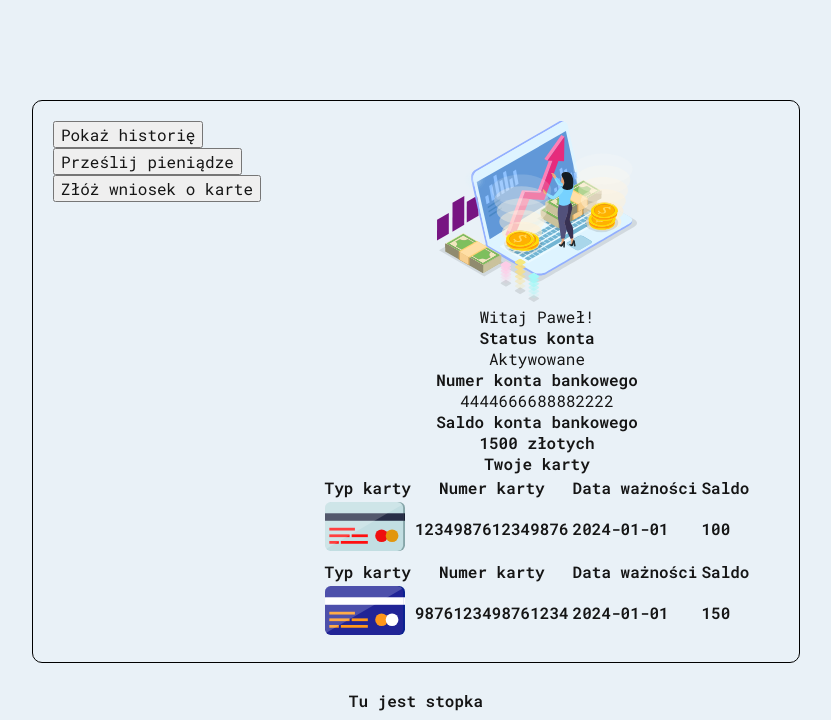
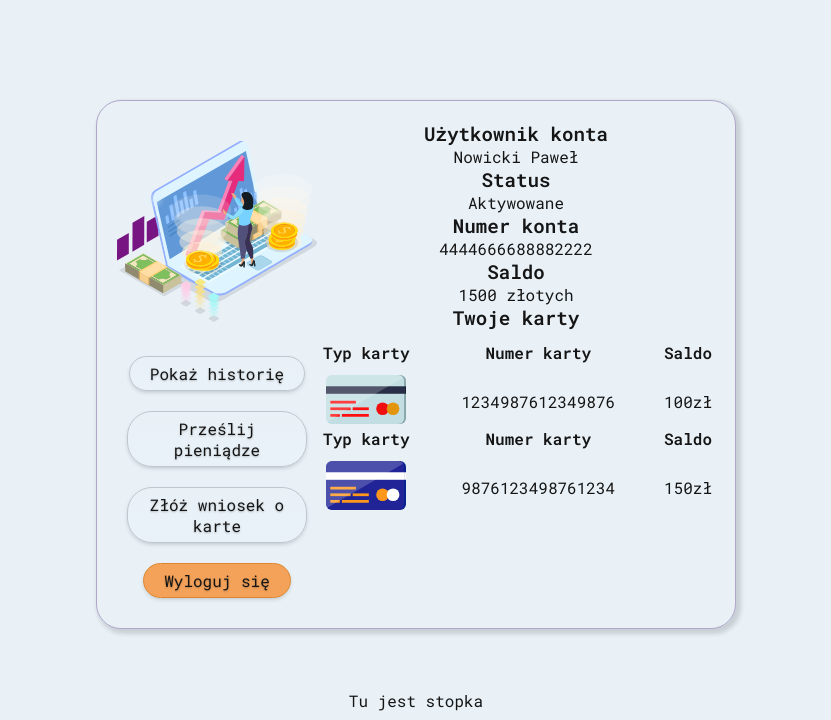
Before and after one commit to dzekon/Simple-Web-Bank-Application, a PHP site: page /login.php in a window 1280 px wide. Shown: the part 80-800 px from the top of the page, without its empty margins (224-1055 px from the left). Run offline with PHP 8.4, Linux system fonts and the light colour scheme; a user stored in the database is signed in; data comes from the database, SQL or seed files in the repository.

Commit message:
Add history_panel

```diff
--- a/css/style.css
+++ b/css/style.css
@@ -225,24 +225,112 @@ main .login .login__signon {
     display: none;
 }
 
-main .login .login__panel {
+main .login .login__panel--account {
     display: grid;
     grid-template-columns: 1fr 2fr;
     margin:100px auto 0px;
     padding: 20px;
-    border: 1px solid black;
-    border-radius: 10px;
-    width: 60%;
+    width: 50%;
     min-height: 400px;
+    border:1px solid rgba(52, 0, 104, 0.31);
+    border-radius: 25px;
+    box-shadow: 3px 3px 4px 2px rgba(21, 21, 21, 0.15);
+    font-weight: 400;
 }
 
 main .login .login__panel--operations {
 
 }
 
-main .login .login__panel--informations {
+main .login .login__panel--account .login__panel--information {
+    text-align: center;
+}
 
+.login__panel--information--header {
+    display: block;
+    font-weight: 700;
+    font-size: 1.2rem;
 }
+main .login .login__panel--information table{
+    margin:0 auto;
+}
+main .login .login__panel--information table tr{
+    display: grid;
+    grid-template-columns: 2fr 4fr 1fr;
+    grid-column-gap: 30px;
+    align-items: center;
+    text-align: center;
+    height: 40px;
+}
+
+main .login .login__panel--history{
+    margin:100px auto 0px;
+    padding: 20px;
+    width: 50%;
+    height: 400px;
+    border:1px solid rgba(52, 0, 104, 0.31);
+    border-radius: 25px;
+    box-shadow: 3px 3px 4px 2px rgba(21, 21, 21, 0.15);
+    font-weight: 400;
+    overflow-y: scroll;
+}
+
+.button__operation--logout {
+    margin:10px;
+    justify-self: center;
+    box-shadow: 0px 2px 5px -2px rgba(21, 21, 21, 0.30);
+    background: linear-gradient(to bottom, #f4a259 10%, rgb(244, 162, 89) 100%);
+    border-radius: 25px;
+    border: 1px solid rgb(220, 135, 47);
+    cursor: pointer;
+    color: #151515;
+    padding: 6px 20px;
+    text-decoration: none;
+    text-shadow: 0px 1px 2px rgba(21, 21, 21, 0.25);
+}
+
+.button__operation--logout:hover {
+    background: linear-gradient(to bottom, #f3a766 10%, rgb(244, 162, 89) 100%);
+}
+
+.button__operation--logout:active {
+    position: relative;
+    top:1px;
+    outline: none;
+}
+
+.button__operation--logout:focus {
+    outline: none;
+}
+
+.button__operation {
+    margin:10px;
+    justify-self: center;
+    box-shadow: 0px 2px 5px -2px rgba(21, 21, 21, 0.30);
+    background: linear-gradient(to bottom, #e9f1f7 10%, rgb(232, 242, 248) 100%);
+    border-radius: 25px;
+    border: 1px solid rgb(191, 199, 206);
+    cursor: pointer;
+    color: #151515;
+    padding: 6px 20px;
+    text-decoration: none;
+    text-shadow: 0px 1px 2px rgba(21, 21, 21, 0.25);
+}
+
+.button__operation:hover {
+    background: linear-gradient(to bottom, #e2e5ea 10%, rgb(232, 242, 248) 100%);
+}
+
+.button__operation:active {
+    position: relative;
+    top:1px;
+    outline: none;
+}
+
+.button__operation:focus {
+    outline: none;
+}
+
 
 footer {
     display: flex;
--- a/login.php
+++ b/login.php
@@ -1,6 +1,8 @@
 <?php
+session_start();
 require_once('user.php');
-session_start();
+require_once('connection.php');
+$db = new Database('localhost', 'root', '', 'bank', '3306');
 
 if (!isset($_SESSION['user_id'])) {
     header('location:index.php');
@@ -16,7 +18,8 @@ if (!isset($_SESSION['user_id'])) {
     <meta name="viewport" content="width=device-width, initial-scale=1.0">
     <title>Title</title>
     <link rel="stylesheet" href="css/style.css">
-    <link href="https://fonts.googleapis.com/css2?family=Roboto+Mono:ital,wght@0,300;0,400;0,500;0,600;1,300;1,400;1,500;1,600&display=swap" rel="stylesheet">
+    <link href="https://fonts.googleapis.com/css2?family=Roboto+Mono:ital,wght@0,300;0,400;0,500;0,600;1,300;1,400;1,500;1,600&display=swap"
+          rel="stylesheet">
 </head>
 <body>
 <section class="wrapper">
@@ -44,11 +47,11 @@ if (!isset($_SESSION['user_id'])) {
         </nav>
     </header>
     <main>
-        <section class="home" id="div_1"">
+        <section class="home" id="div_1"
+        ">
         home
 </section>
 <section class="product" id="div_2">
-            product
 </section>
 <section class="contact" id="div_3">
     contact
@@ -57,40 +60,78 @@ if (!isset($_SESSION['user_id'])) {
     help2
 </section>
 <section class="login" id="div_5" style="display: block">
-            <section class="login__panel">
-                <section class="login__panel--operations">
-                    <button>Pokaż historię</button>
-                    <button>Prześlij pieniądze</button>
-                    <button>Złóż wniosek o karte</button>
-                </section>
-                <section class="login__panel--informations">
-                    <center>
-                        <img src="assets/images/12.svg" alt="account_pictuter" width="200"></center>
-                    <center>Witaj
     <?php
-                    echo $user->getSurname() . '!';
+    if (isset($_GET['operation'])) {
+        switch ($_GET['operation']) {
+            case 'showHistory':
+                echo '<section class="login__panel--history">';
+                $user->setLogs();
+                if ($user->logSendMoney == null) {
+                    echo 'jest null';
+                } else {
+                    $id_log = 1;
+                    foreach ($user->logSendMoney as $log) {
+                        echo $id_log;
                         echo '<br>';
-                    ?>
-                        <b>Status konta</b>
-                    <?php
+                        echo $log['number_account_send'];
+                        echo '<br>';
+                        echo $log['number_account_receive'];
+                        echo '<br>';
+                        echo $log['date'];
+                        echo '<br>';
+                        echo $log['amount'];
+                        $id_log++;
+                    }
+                }
+                echo '</section>';
+                break;
+            case 'transferMoney':
+                echo '<section class="login__panel--history">To sa pieniadze</section>';
+                break;
+            case 'logout':
+                session_destroy();
+                unset($_SESSION['user_id']);
+                header('location: index.php');
+                exit();
+                break;
+        }
+    } else {
+        echo '<section class="login__panel--account">';
+        echo '<section class="login__panel--operations">';
+        echo '<center>';
+        echo '<img src="assets/images/12.svg" alt="account_pictuter" width="200" style="margin:20px 0"></center>';
+        echo '<center>';
+        echo '<a href="login.php?operation=showHistory">';
+        echo '<button class="button__operation">Pokaż historię</button>';
+        echo '</a>';
+        echo '<a href="login.php?operation=transferMoney">';
+        echo '<button class="button__operation">Prześlij pieniądze</button>';
+        echo '<a/>';
+        echo '<button class="button__operation">Złóż wniosek o karte</button>';
+        echo '<a href="login.php?operation=logout">';
+        echo '<button class="button__operation--logout">Wyloguj się</button>';
+        echo '</a>';
+        echo '</center>';
+        echo '</section>';
+        echo '<section class="login__panel--information">';
+        echo '<span class="login__panel--information--header">Użytkownik konta</span>';
+        echo $user->getLastname() . ' ' . $user->getSurname();
+        echo '<span class="login__panel--information--header">Status</span>';
         if ($user->getStatus() == 'active') {
-                        echo '<br>';
             echo 'Aktywowane';
-                        echo '<br>';
-                        echo '<b>Numer konta bankowego</b>';
-                        echo "<br>";
+            echo '<span class="login__panel--information--header">Numer konta</span>';
             echo $user->getBankAccountNumber();
-                        echo '<br>';
-                        echo '<b>Saldo konta bankowego<b/>';
-                        echo '<br>';
+            echo '<span class="login__panel--information--header">Saldo</span>';
             echo $user->getBankAccountBalance() . ' złotych';
-                        echo '<br>';
+        } else {
+            echo '<br>Nieaktywowane';
+        }
         if ($user->cards != null) {
-                            echo '<b>Twoje karty</b>';
+            echo '<span class="login__panel--information--header">Twoje karty</span>';
             foreach ($user->cards as $card) {
                 echo '<table>';
                 echo '<thead>';
-                                echo '<tr><th>Typ karty</th><th>Numer karty</th><th>Data ważności</th><th>Saldo</th></tr>';
+                echo '<tr><th>Typ karty</th><th>Numer karty</th><th>Saldo</th></tr>';
                 echo '</thead>';
                 echo '<tr>';
                 if ($card['type'] == 'debit') {
@@ -98,18 +139,14 @@ if (!isset($_SESSION['user_id'])) {
                 } else {
                     echo '<td><img src="assets/images/master.svg" alt="master_card" width="80"</td>';
                 }
-                                echo '<td>' .$card['card_number'] . '</td>';
-                                echo '<td>' .$card['duration'] . '</td>';
-                                echo '<td>' .$card['balance'] . '</td>';
+                echo '<td>' . $card['card_number'] . '</td>';
+                echo '<td>' . $card['balance'] . 'zł</td>';
                 echo '</tr>';
                 echo '</table>';
             }
         }
-                    } else {
-                        echo "Nieaktywowane";
     }
     ?>
-                    </center>
 </section>
 </section>
 </section>
```
Also changed, not shown: user.php (+36 -0 lines). Lines whose indentation alone changed are shown as unchanged.
